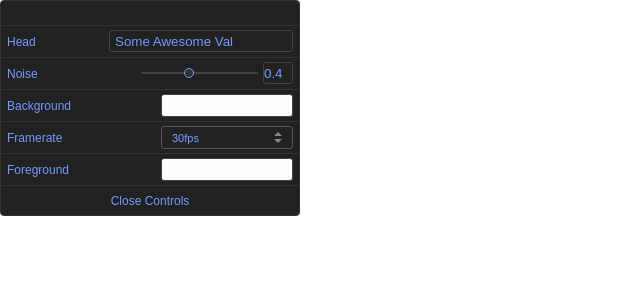
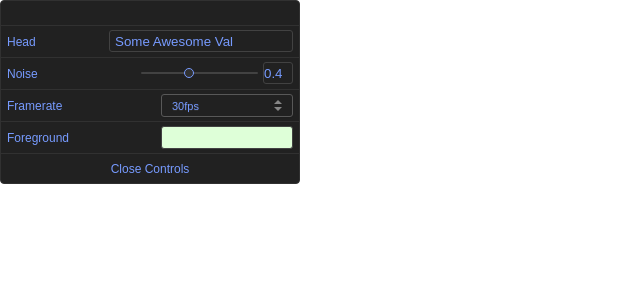
Before and after one commit to pizza3/react-gui-controller, a React app: page / in a window 1280 px wide. Shown: the top 300 px of the page, without its empty margins (0-640 px from the left). Built offline with nearby package versions, Linux system fonts and the light colour scheme.

Commit message:
fixed the color picker nob position bug

```diff
--- a/src/App.js
+++ b/src/App.js
@@ -10,8 +10,7 @@ class App extends Component {
 		data: {
 			text: 'Some Awesome Val',
 			noise: 0.4,
-			background: '#dc6900',
-			foreground: '#b7c485',
+			foreground: '#deffd8',
 			framerate: '30fps'
 		}
 	};
@@ -28,7 +27,6 @@ class App extends Component {
 			<Gui data={data} theme="dark" onUpdate={this.update}>
 				<GuiString path="text" label="Head" />
 				<GuiNumber path="noise" label="Noise" min={0} max={1} step={0.1} />
-				<GuiColor path="background" label="Background" type="hex" />
 				<GuiSelect
 					path="framerate"
 					options={['25fps', '30fps', '40fps', '60fps']}
--- a/src/components/GuiColor.js
+++ b/src/components/GuiColor.js
@@ -78,40 +78,16 @@ class GuiColor extends Component {
 					imageData[2] +
 					',1)';
 				this.fillGradient();
-
-				//these two loops check for the pixel position of the color in gradient block
-				//and sets the nob of the gradient color block to that position
-				for (let i = 0; i < this.width1; i++) {
-					for (let j = 0; j < this.height1; j++) {
-						let imageData = this.ctx1.getImageData(i, j, 1, 1).data;
-						if (
-							'rgba(' + col[0] + ',' + col[1] + ',' + col[2] + ',1)' ===
-							'rgba(' +
-								imageData[0] +
-								',' +
-								imageData[1] +
-								',' +
-								imageData[2] +
-								',1)'
-						) {
-							this.setState({
-								color:
-									'rgba(' +
-									imageData[0] +
-									',' +
-									imageData[1] +
-									',' +
-									imageData[2] +
-									',1)',
-								pos: {
-									x: i,
-									y: j
-								},
-								hueNob: this.rgbaColor
-							});
-						}
-					}
-				}
+				let hsv = this.rgbToHsv(col[0], col[1], col[2]);
+				console.log(`${-(hsv[2] * 100) + 100}% ,${hsv[1] * 100}%`);
+				this.setState({
+					color: 'rgba(' + col[0] + ',' + col[1] + ',' + col[2] + ',1)',
+					pos: {
+						x: `${-(hsv[2] * 100) + 100}%`,
+						y: `${hsv[1] * 100}%`
+					},
+					hueNob: this.rgbaColor
+				});
 			}
 		);
 	}
@@ -314,6 +290,39 @@ class GuiColor extends Component {
 
 		return [h, s, l];
 	};
+	// used to convert rgb to hsv
+	rgbToHsv(r, g, b) {
+		(r /= 255), (g /= 255), (b /= 255);
+
+		var max = Math.max(r, g, b),
+			min = Math.min(r, g, b);
+		var h,
+			s,
+			v = max;
+
+		var d = max - min;
+		s = max == 0 ? 0 : d / max;
+
+		if (max == min) {
+			h = 0; // achromatic
+		} else {
+			switch (max) {
+			case r:
+				h = (g - b) / d + (g < b ? 6 : 0);
+				break;
+			case g:
+				h = (b - r) / d + 2;
+				break;
+			case b:
+				h = (r - g) / d + 4;
+				break;
+			}
+
+			h /= 6;
+		}
+
+		return [h, s, v];
+	}
 
 	handleUp = () => {
 		this.setState({
@@ -382,10 +391,8 @@ class GuiColor extends Component {
 							border-radius: 50%;
 							transform-origin: center;
 							background: ${this.state.color};
-							transform: translate(
-								${this.state.pos.x}px,
-								${this.state.pos.y}px
-							);
+							top: ${this.state.pos.x};
+							left: ${this.state.pos.y};
 						}
 
 						.block-strip {
```
